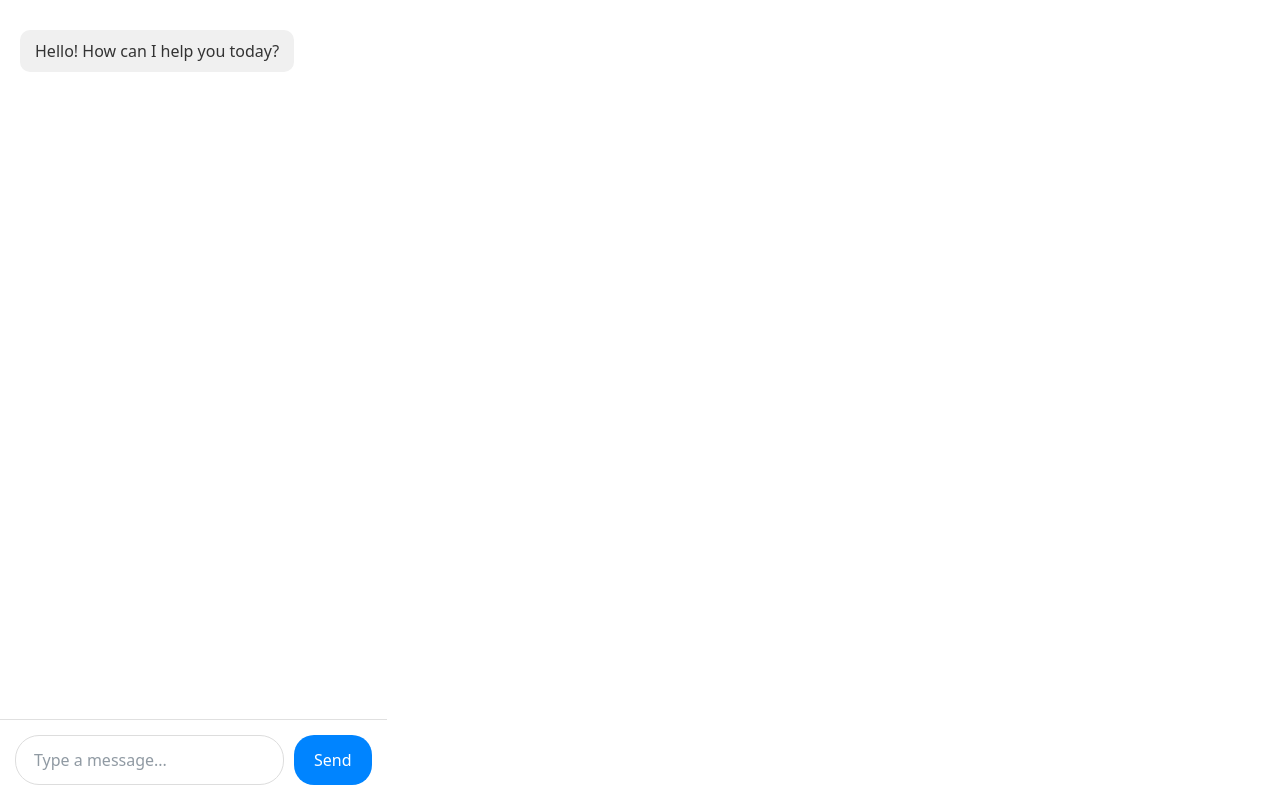
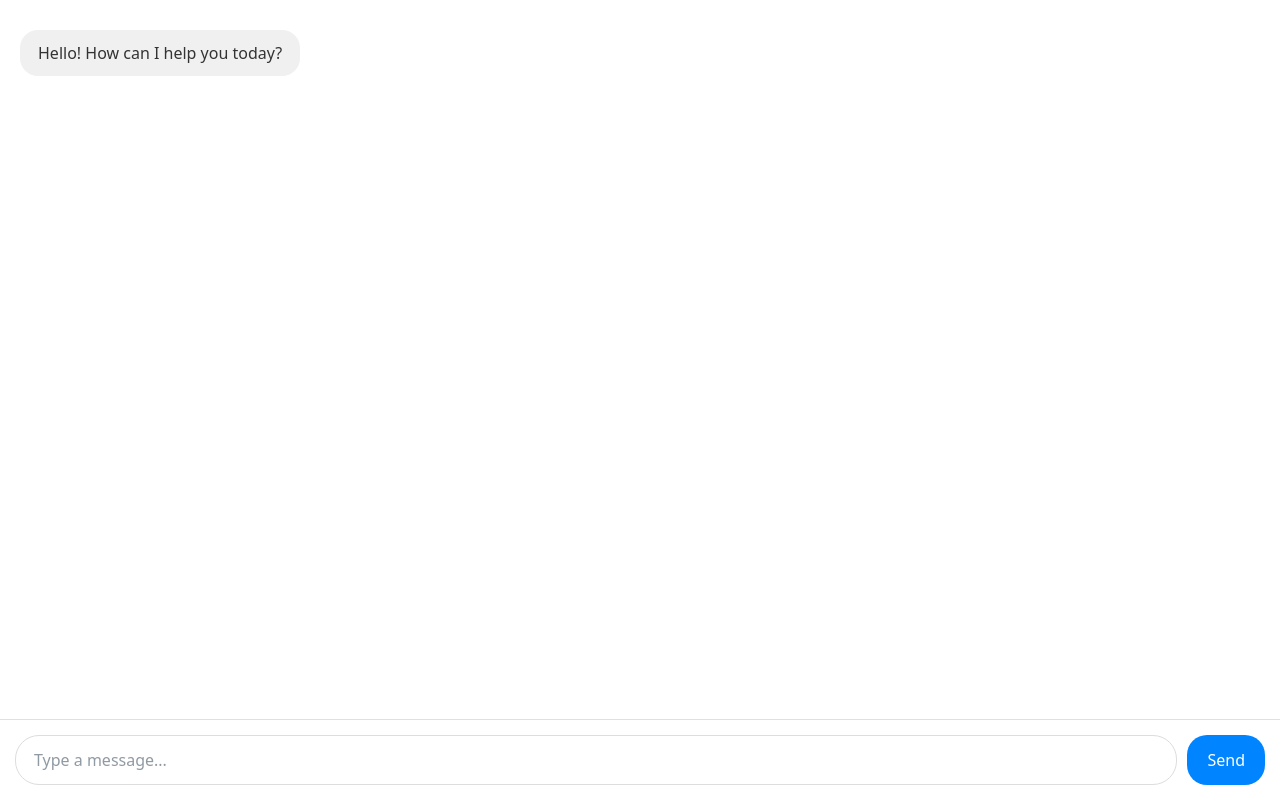
Before and after one commit to OMTut/cyberproject, a React (Vite) app in the folder chatbot/: page / in a window 1280 px wide. Built offline with nearby package versions, Linux system fonts and the light colour scheme.

Commit message:
(Ally) sizing looked a little funny, changed it!

```diff
--- a/chatbot/src/App.css
+++ b/chatbot/src/App.css
@@ -1,16 +1,21 @@
 /* Simplified CSS for ChatGPT-like interface */
-#root {
-  max-width: 100%;
+* {
   margin: 0;
   padding: 0;
-  height: 100vh;
+box-sizing: border-box;
+}
+
+html, body, #root {
+  height: 100%;
+  width: 100%;
+  overflow: hidden;
 }
 
 .chat-app {
   display: flex;
   flex-direction: column;
   height: 100vh;
-  width: 100%;
+  width: 100vw;
   background-color: #ffffff;
 }
 
@@ -19,7 +24,7 @@
   flex-direction: column;
   height: 100%;
   width: 100%;
-  max-width: 800px;
+  max-width: 100%;
   margin: 0 auto;
 }
 
@@ -35,6 +40,7 @@
 .message {
   display: flex;
   padding: 10px 0;
+  width: 100%;
 }
 
 .message.user {
@@ -43,13 +49,14 @@
 
 .message-content {
   max-width: 80%;
-  padding: 10px 15px;
-  border-radius: 10px;
+  padding: 12px 18px;
+  border-radius: 18px;
   line-height: 1.4;
+  font-size: 16px;
 }
 
 .user .message-content {
-  background-color: #0084ff;
+  background-color: #97cbfa;
   color: white;
 }
 
@@ -62,6 +69,9 @@
   display: flex;
   padding: 15px;
   border-top: 1px solid #e0e0e0;
+  position: sticky;
+  bottom: 0;
+  width: 100%;
 }
 
 .message-input {
```
